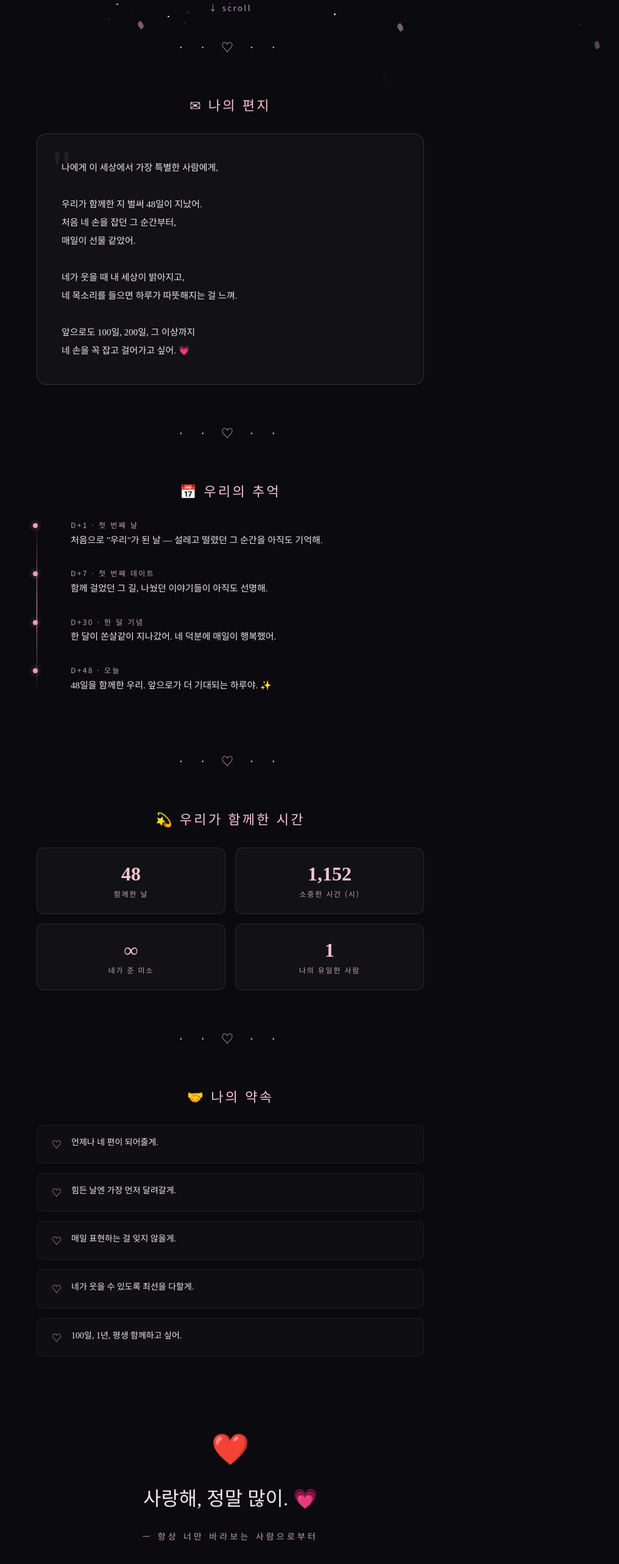
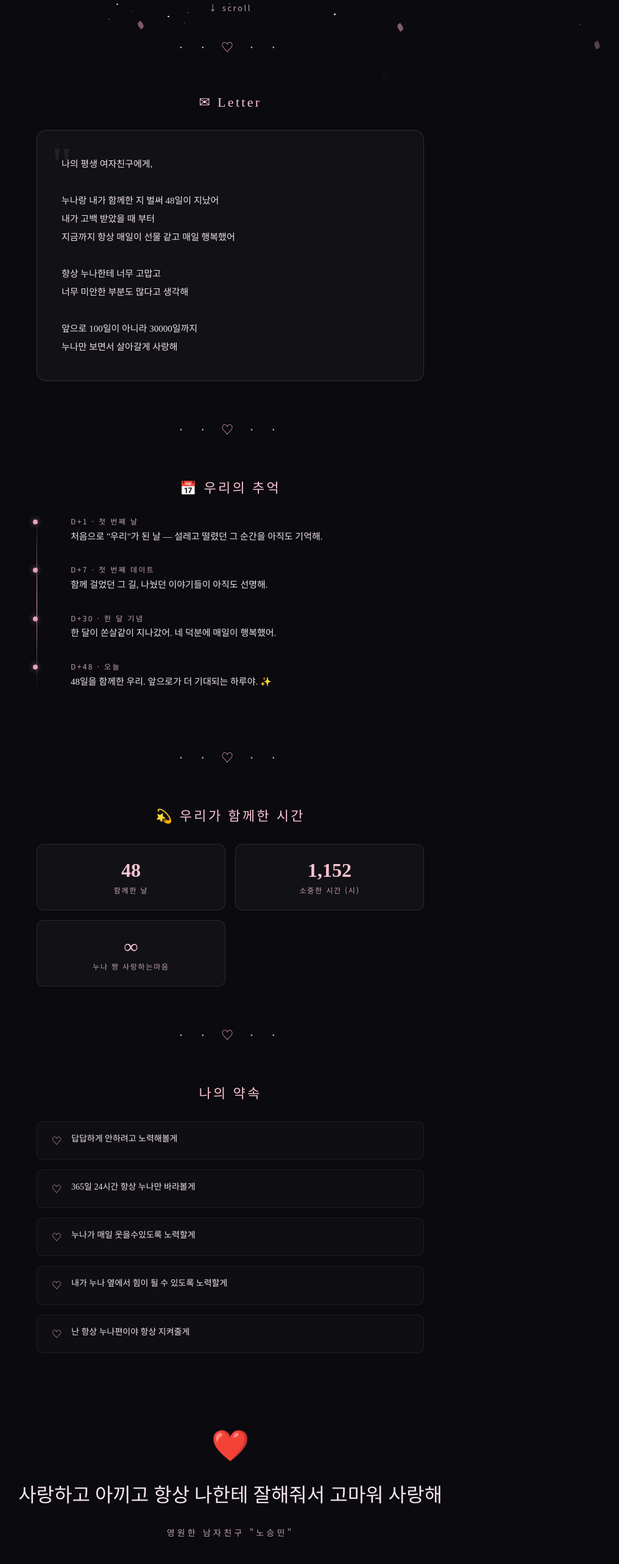
Before and after one commit to nsm070/Atest, a plain HTML site: page index.html in a window 1280 px wide. Shown: the part 754-3319 px from the top of the page at 61% size, without its empty margins (262-1278 px from the left). Drawn offline with Linux system fonts and the light colour scheme.

Commit message:
1231231234

```diff
--- a/index.html
+++ b/index.html
@@ -317,16 +317,16 @@
   <div class="divider">· · ♡ · ·</div>
 
   <section class="section">
-    <h2 class="section-title">✉ 나의 편지</h2>
+    <h2 class="section-title">✉ Letter</h2>
     <div class="letter-card">
-      나에게 이 세상에서 가장 특별한 사람에게,<br><br>
-      우리가 함께한 지 벌써 <span id="letter-days"></span>일이 지났어.<br>
-      처음 네 손을 잡던 그 순간부터,<br>
-      매일이 선물 같았어.<br><br>
-      네가 웃을 때 내 세상이 밝아지고,<br>
-      네 목소리를 들으면 하루가 따뜻해지는 걸 느껴.<br><br>
-      앞으로도 100일, 200일, 그 이상까지<br>
-      네 손을 꼭 잡고 걸어가고 싶어. 💗
+      나의 평생 여자친구에게,<br><br>
+      누나랑 내가 함께한 지 벌써 <span id="letter-days"></span>일이 지났어<br>
+      내가 고백 받았을 때 부터<br>
+      지금까지 항상 매일이 선물 같고 매일 행복했어<br><br>
+      항상 누나한테 너무 고맙고<br>
+      너무 미안한 부분도 많다고 생각해<br><br>
+      앞으로 100일이 아니라 30000일까지<br>
+      누나만 보면서 살아갈게 사랑해
     </div>
   </section>
 
@@ -369,11 +369,7 @@
       </div>
       <div class="stat-card">
         <span class="stat-number">∞</span>
-        <span class="stat-label">네가 준 미소</span>
-      </div>
-      <div class="stat-card">
-        <span class="stat-number">1</span>
-        <span class="stat-label">나의 유일한 사람</span>
+        <span class="stat-label">누나 짱 사랑하는마음</span>
       </div>
     </div>
   </section>
@@ -381,20 +377,20 @@
   <div class="divider">· · ♡ · ·</div>
 
   <section class="section">
-    <h2 class="section-title">🤝 나의 약속</h2>
+    <h2 class="section-title">나의 약속</h2>
     <ul class="promise-list">
-      <li class="promise-item"><span class="promise-icon">♡</span> 언제나 네 편이 되어줄게.</li>
-      <li class="promise-item"><span class="promise-icon">♡</span> 힘든 날엔 가장 먼저 달려갈게.</li>
-      <li class="promise-item"><span class="promise-icon">♡</span> 매일 표현하는 걸 잊지 않을게.</li>
-      <li class="promise-item"><span class="promise-icon">♡</span> 네가 웃을 수 있도록 최선을 다할게.</li>
-      <li class="promise-item"><span class="promise-icon">♡</span> 100일, 1년, 평생 함께하고 싶어.</li>
+      <li class="promise-item"><span class="promise-icon">♡</span> 답답하게 안하려고 노력해볼게</li>
+      <li class="promise-item"><span class="promise-icon">♡</span> 365일 24시간 항상 누나만 바라볼게</li>
+      <li class="promise-item"><span class="promise-icon">♡</span> 누나가 매일 웃을수있도록 노력할게</li>
+      <li class="promise-item"><span class="promise-icon">♡</span> 내가 누나 옆에서 힘이 될 수 있도록 노력할게</li>
+      <li class="promise-item"><span class="promise-icon">♡</span>  난 항상 누나편이야 항상 지켜줄게</li>
     </ul>
   </section>
 
   <div class="closing">
     <span class="closing-heart">❤️</span>
-    <div class="closing-text">사랑해, 정말 많이. 💗</div>
-    <div class="closing-name">— 항상 너만 바라보는 사람으로부터</div>
+    <div class="closing-text">사랑하고 아끼고 항상 나한테 잘해줘서 고마워 사랑해</div>
+    <div class="closing-name">영원한 남자친구 "노승민"</div>
   </div>
 
   <script>
```
